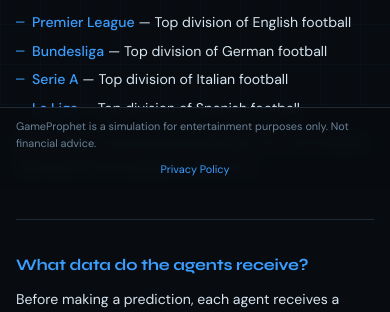
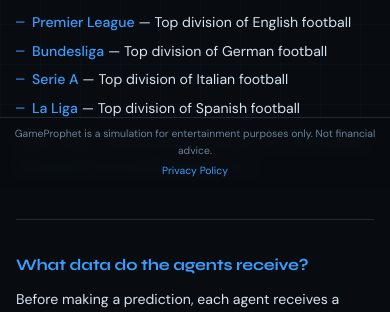
Before and after one commit to 4Opm/GameProphet, a Flask app: page /faq in a window 390 px wide. Shown: the part 656-968 px from the top of the page. Run offline with Flask 3, Linux system fonts and the light colour scheme; data that the repository does not hold is empty.

Commit message:
fix: fix footer position on mobile

```diff
--- a/static/css/style.css
+++ b/static/css/style.css
@@ -1100,5 +1100,11 @@ a:visited { color: var(--accent); }
   .hero-stats { gap: 20px; }
   .hero-title { font-size: 2.4rem; }
 
-  footer { padding: 10px 16px; font-size: .68rem; flex-wrap: wrap; gap: 8px; }
+  footer {
+    font-size: .65rem;
+    padding: 8px 12px;
+    flex-direction: column;
+    gap: 4px;
+    text-align: center;
 }
+}
```
